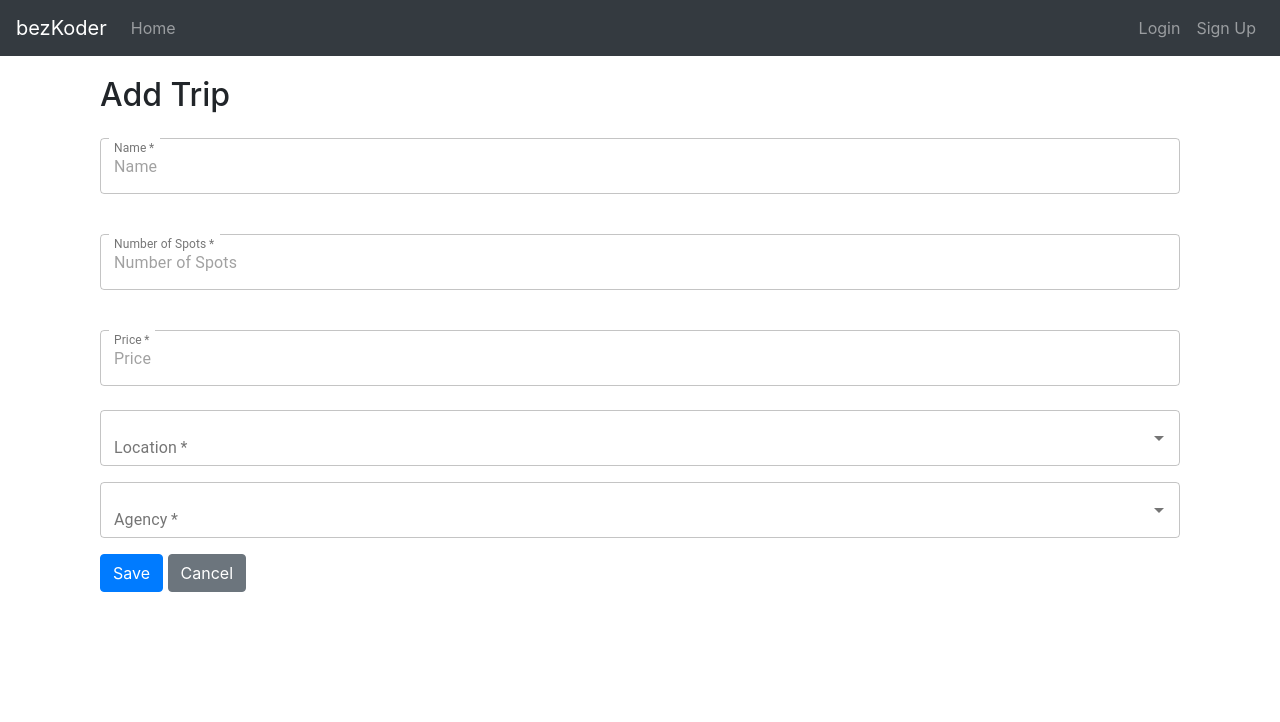
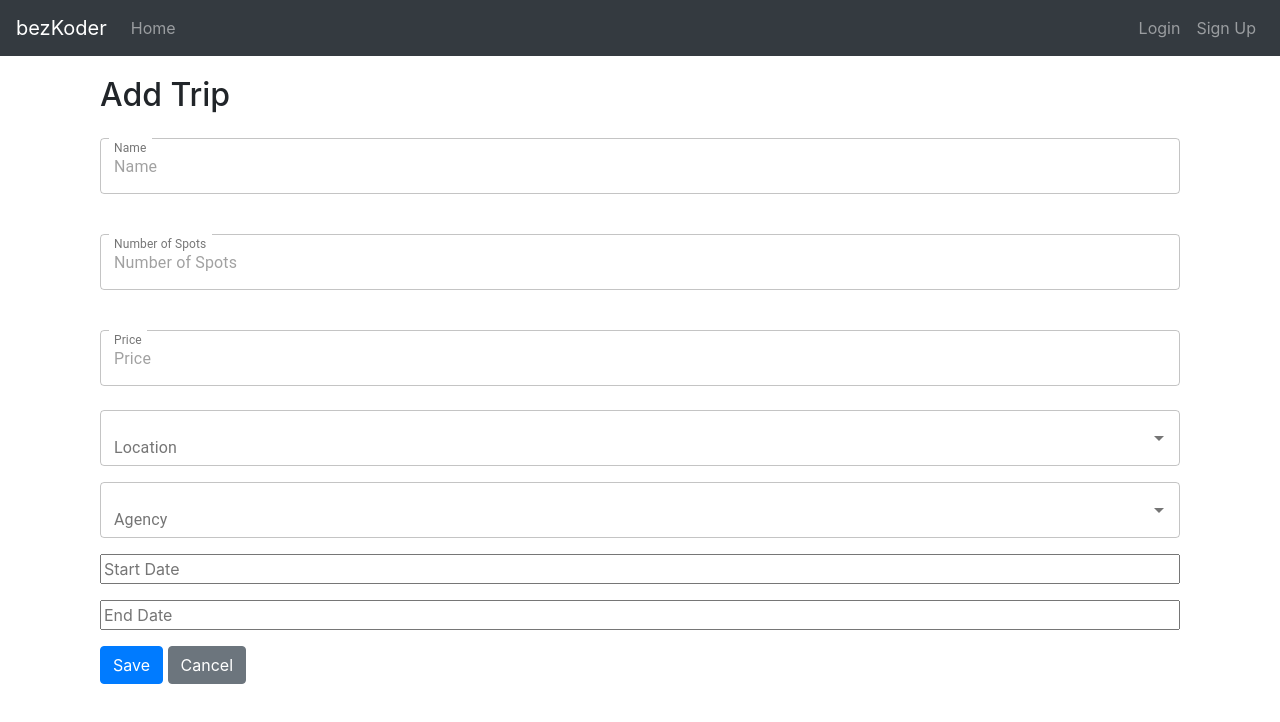
Before and after one commit to AvramAlexandraIoana/UI-for-awbd, a React (Create React App) app: page /trip/1 in a window 1280 px wide. Shown: the top 722 px of the page. Built offline with nearby package versions, Linux system fonts and the light colour scheme; no server answers.

Commit message:
Added trip start date and end date

```diff
--- a/package.json
+++ b/package.json
@@ -6,15 +6,19 @@
     "@material-ui/core": "^4.11.4",
     "@material-ui/icons": "^4.11.2",
     "@material-ui/lab": "^4.0.0-alpha.57",
+    "@progress/kendo-react-dateinputs": "^4.5.0",
+    "@progress/kendo-react-treeview": "^4.5.0",
     "@testing-library/jest-dom": "^5.11.10",
     "@testing-library/react": "^11.2.6",
     "@testing-library/user-event": "^12.8.3",
     "axios": "^0.21.1",
     "bootstrap": "^4.6.0",
     "jwt-decode": "^3.1.2",
+    "moment": "^2.29.1",
     "react": "^17.0.2",
     "react-bootstrap": "^1.5.2",
     "react-cookie": "^3.0.4",
+    "react-datepicker": "^3.8.0",
     "react-dom": "^17.0.2",
     "react-image-file-resizer": "^0.4.3",
     "react-redux": "^7.2.3",
--- a/src/App.css
+++ b/src/App.css
@@ -74,3 +74,12 @@ label {
   -webkit-border-radius: 50%;
   border-radius: 50%;
 }
+
+
+div.react-datepicker-wrapper {
+  width: 100%;
+}
+
+ div.react-datepicker-wrapper > div > input {
+   width: 100%;
+ }
--- a/src/components/trip/trip-edit.component.js
+++ b/src/components/trip/trip-edit.component.js
@@ -6,12 +6,20 @@ import LocationService from "../../services/location.service";
 import { Button, Container, Form, FormGroup, Input, Label } from 'reactstrap';
 import TextField from '@material-ui/core/TextField';
 import Autocomplete from '@material-ui/lab/Autocomplete';
+import DatePicker from "react-datepicker";
+
+import "react-datepicker/dist/react-datepicker.css";
+import * as moment from 'moment'
+
+
 
 class TripEdit extends Component {
     emptyItem = {
         name: '',
         numberOfSpots: '',
         price: '',
+        startDate: null,
+        endDate: null,
         location: '',
         agency: ''
     }
@@ -31,7 +39,17 @@ class TripEdit extends Component {
         if (this.props.match.params.id !== 'new') {
           TripService.getTrip(this.props.match.params.id).then(
             response => {
-              this.setState({item: response.data});
+              //this.setState({item: response.data});
+              const {item} = this.state;
+              item.name = response.data.name;
+              item.numberOfSpots = response.data.numberOfSpots;
+              item.price = response.data.price;
+              item.startDate =  moment(response.data.startDate).toDate();
+              item.endDate =  moment(response.data.endDate).toDate();
+              item.location = response.data.location;
+              item.agency = response.data.agency;
+              console.log(item);
+
             },
             error => {
               this.setState({
@@ -138,6 +156,18 @@ class TripEdit extends Component {
         this.setState({item});
     }
 
+    setStartDate(value) {
+        let item = { ...this.state.item};
+        item.startDate = value;
+        this.setState({item});
+    }
+
+    setEndDate(value) {
+        let item = { ...this.state.item};
+        item.endDate = value;
+        this.setState({item});
+    }
+
     render() {
         const {item} = this.state;
         const title = <h2>{item.id ? 'Edit Trip' : 'Add Trip'}</h2>;
@@ -160,7 +190,6 @@ class TripEdit extends Component {
                         variant="outlined"
                         name="name"
                         id="name"
-                        required
                         value={item.name || ''}
                         onChange={this.handleChange}
                     />
@@ -179,7 +208,6 @@ class TripEdit extends Component {
                         variant="outlined"
                         name="numberOfSpots"
                         id="numberOfSpots"
-                        required
                         value={item.numberOfSpots || ''}
                         onChange={this.handleChange}
                     />
@@ -198,7 +226,6 @@ class TripEdit extends Component {
                         variant="outlined"
                         name="price"
                         id="price"
-                        required
                         value={item.price || ''}
                         onChange={this.handleChange}
                     />
@@ -210,7 +237,7 @@ class TripEdit extends Component {
                         getOptionLabel={(option) => option.city}
                         fullWidth
                         onChange={(event, value) =>  this.setLocation(value)}
-                        renderInput={(params) => <TextField {...params}  required
+                        renderInput={(params) => <TextField {...params}
                                     label="Location" variant="outlined" />}
                     />
                 </FormGroup>
@@ -221,9 +248,27 @@ class TripEdit extends Component {
                         getOptionLabel={(option) => option.name}
                         fullWidth
                         onChange={(event, value) =>  this.setAgency(value)}
-                        renderInput={(params) => <TextField {...params}  required
+                        renderInput={(params) => <TextField {...params}
                                     label="Agency" variant="outlined" />}
                     />
+                </FormGroup>
+                <FormGroup>
+                    <DatePicker
+                        className="inputStyles"
+                        name="startDate"
+                        dateFormat="yyyy-MM-dd"
+                        placeholderText="Start Date"
+                        selected={item.startDate}
+                        onChange={date => this.setStartDate(date)} />
+                </FormGroup>
+                <FormGroup>
+                     <DatePicker
+                        name="endDate"
+                        dateFormat="yyyy-MM-dd"
+                        className="inputStyles"
+                        placeholderText="End Date"
+                        selected={item.endDate}
+                        onChange={date => this.setEndDate(date)} />
                 </FormGroup>
                 <FormGroup>
                     <Button color="primary" type="submit">Save</Button>{' '}
```
Also changed, not shown: 1 other file (tests, documents, lock files or other folders).
